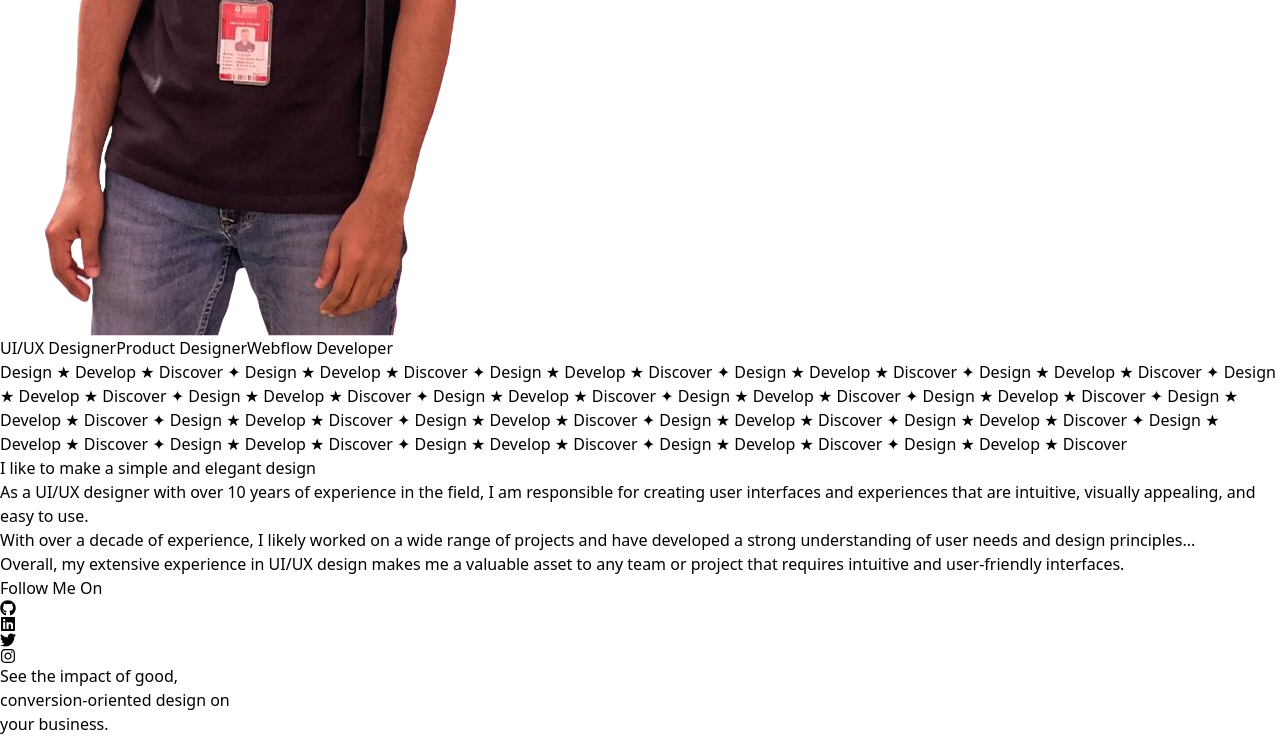
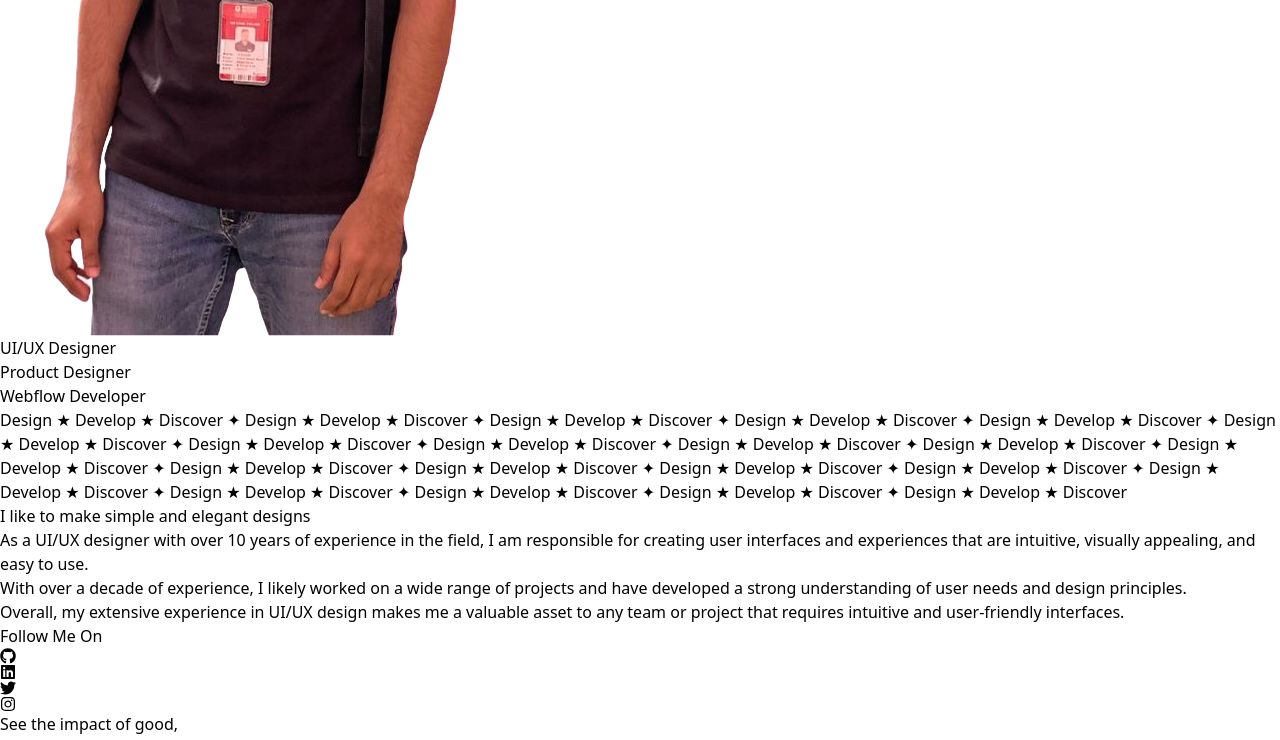
Before and after one commit to fhrizwi/my-portfolio, a React (Vite) app: page / in a window 1280 px wide. Shown: the part 2629-3369 px from the top of the page. Built offline with nearby package versions, Linux system fonts and the light colour scheme.

Commit message:
Redesign Hero section

```diff
--- a/src/components/Hero.jsx
+++ b/src/components/Hero.jsx
@@ -1,104 +1,116 @@
 import React from "react";
 import Button from './ui/Button';
 import SocialMedia from './ui/SocialMedia';
-import HireMe from "./ui/HireMe"
+import HireMe from "./ui/HireMe";
 
 export default function Hero() {
   return (
     <div className="text-black font-sans">
-      {/* Hero Section */}
-      <section className="px-4 sm:px-6 lg:px-14 py-20 sm:py-32 flex flex-col md:flex-row items-center justify-between gap-8 md:gap-12 max-w-7xl mx-auto bg-[url('/banner.png')] bg-no-repeat bg-cover bg-center">
-        <div className="flex-1 text-center md:text-left">
-          <h1 className="text-3xl sm:text-4xl md:text-5xl lg:text-6xl font-bold leading-tight mb-4">
-            Building Seamless <br className="hidden sm:block" />
-            Digital Experiences <br className="hidden sm:block" />
+      <section className="min-h-screen bg-[url('/banner.png')] bg-no-repeat bg-cover bg-center">
+        <div className="max-w-7xl mx-auto px-4 sm:px-6 lg:px-8 pt-20 pb-0">
+          <div className="flex flex-col lg:flex-row items-center justify-between">
+            {/* Left Content */}
+            <div className="w-full lg:w-1/2 text-center lg:text-left mb-8 lg:mb-0">
+              <h1 className="text-4xl sm:text-5xl lg:text-6xl font-bold leading-tight mb-6">
+                Building Seamless <br />
+                Digital Experiences <br />
                 with Code & Creativity
               </h1>
-          <p className="text-gray-600 mb-6 text-base sm:text-lg max-w-2xl mx-auto md:mx-0">
+              <p className="text-gray-600 text-lg mb-8 max-w-2xl mx-auto lg:mx-0">
                 Passionate web developer dedicated to crafting clean, functional, and impactful websites that make a difference.
               </p>
 
-          <div className="flex justify-center md:justify-start mb-8 md:mb-0">
+              <div className="flex justify-center lg:justify-start space-x-6 mb-8">
                 <Button ButtonName="Hire Me!" buttonColor="red" />
               </div>
 
               {/* Client Section */}
-          <div className="flex justify-center md:justify-start items-center gap-3 mt-6">
-            <div className="flex -space-x-2">
+              <div className="flex justify-center lg:justify-start items-center gap-4">
+                <div className="flex -space-x-3">
                   <img
                     src="https://randomuser.me/api/portraits/men/32.jpg"
                     alt="Client"
-                className="w-10 h-10 rounded-full border-2 border-white"
+                    className="w-12 h-12 rounded-full border-2 border-white"
                   />
                   <img
                     src="https://randomuser.me/api/portraits/women/33.jpg"
                     alt="Client"
-                className="w-10 h-10 rounded-full border-2 border-white"
+                    className="w-12 h-12 rounded-full border-2 border-white"
                   />
                   <img
                     src="https://randomuser.me/api/portraits/men/34.jpg"
                     alt="Client"
-                className="w-10 h-10 rounded-full border-2 border-white"
+                    className="w-12 h-12 rounded-full border-2 border-white"
                   />
                 </div>
-            <span className="text-sm text-gray-600">1K+ Clients</span>
+                <span className="text-gray-600 font-medium">1K+ Clients</span>
               </div>
             </div>
 
-        {/* Right Column with Image and Tags */}
-        <div className="flex-1 relative max-w-sm mx-auto md:max-w-md lg:max-w-lg">
-          <div className="relative">
+            {/* Right Image Section */}
+            <div className="w-full lg:w-1/2 relative">
+              <div className="relative max-w-md mx-auto">
                 <img
                   src="/mypic.png"
                   alt="Designer"
-              className="w-full h-auto object-cover rounded-t-2xl md:rounded-2xl"
+                  className="w-full object-cover rounded-t-3xl lg:rounded-3xl"
                 />
 
-            {/* Tags with improved positioning */}
-            <span className="absolute top-4 right-4 bg-yellow-300 px-3 py-1 text-sm font-semibold rounded-full shadow-lg transform hover:scale-105 transition-transform">
+                {/* Tags */}
+                <div className="absolute top-6 right-6">
+                  <span className="bg-yellow-300 px-4 py-2 text-sm font-semibold rounded-full shadow-lg inline-block transform hover:scale-105 transition-transform">
                     UI/UX Designer
                   </span>
-            <span className="absolute bottom-20 right-4 bg-green-300 px-3 py-1 text-sm font-semibold rounded-full shadow-lg transform hover:scale-105 transition-transform">
+                </div>
+
+                <div className="absolute bottom-32 right-6">
+                  <span className="bg-green-300 px-4 py-2 text-sm font-semibold rounded-full shadow-lg inline-block transform hover:scale-105 transition-transform">
                     Product Designer
                   </span>
-            <span className="absolute bottom-4 left-4 bg-blue-300 px-3 py-1 text-sm font-semibold rounded-full shadow-lg transform hover:scale-105 transition-transform">
+                </div>
+
+                <div className="absolute bottom-12 left-6">
+                  <span className="bg-blue-300 px-4 py-2 text-sm font-semibold rounded-full shadow-lg inline-block transform hover:scale-105 transition-transform">
                     Webflow Developer
                   </span>
+                </div>
+              </div>
+            </div>
           </div>
         </div>
       </section>
 
       {/* Marquee Section */}
-      <div className="bg-gradient-to-r from-gray-900 via-black to-gray-900 text-white py-4 text-sm font-medium text-center whitespace-nowrap overflow-hidden">
-        <div className="inline-block animate-marquee">
-          {Array(20)
-            .fill("Design ★ Develop ★ Discover")
-            .join(" ✦ ")}
+      <div className="bg-gradient-to-r from-gray-900 via-black to-gray-900 text-white py-4">
+        <div className="flex overflow-hidden">
+          <div className="animate-marquee whitespace-nowrap">
+            {Array(20).fill("Design ★ Develop ★ Discover").join(" ✦ ")}
+          </div>
         </div>
       </div>
 
       {/* Simple Design Section */}
       <section className="px-6 py-16 max-w-4xl mx-auto text-center">
-        <h2 className="text-2xl sm:text-3xl md:text-4xl font-bold mb-6">
-          I like to make a simple and elegant design
+        <h2 className="text-3xl sm:text-4xl font-bold mb-6">
+          I like to make simple and elegant designs
         </h2>
-        <p className="text-gray-600 mb-6 text-base sm:text-lg">
+        <p className="text-gray-600 text-lg mb-6">
           As a UI/UX designer with over 10 years of experience in the field, I am responsible
           for creating user interfaces and experiences that are intuitive, visually appealing,
           and easy to use.
         </p>
-        <p className="text-gray-600 mb-6 text-base sm:text-lg">
+        <p className="text-gray-600 text-lg mb-6">
           With over a decade of experience, I likely worked on a wide range of projects and have
-          developed a strong understanding of user needs and design principles...
+          developed a strong understanding of user needs and design principles.
         </p>
-        <p className="text-gray-600 text-base sm:text-lg">
+        <p className="text-gray-600 text-lg">
           Overall, my extensive experience in UI/UX design makes me a valuable asset to any team or
           project that requires intuitive and user-friendly interfaces.
         </p>
 
-        {/* Import Social Media Section */}
         <SocialMedia />
       </section>
+
       <HireMe />
     </div>
   );
```
Lines whose indentation alone changed are shown as unchanged.
